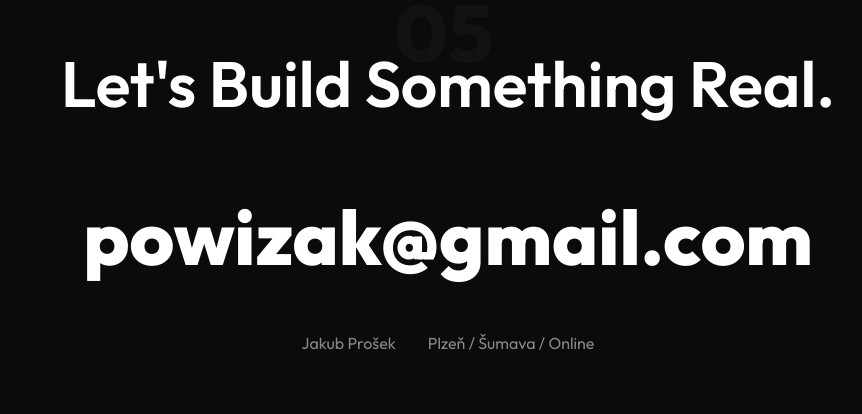
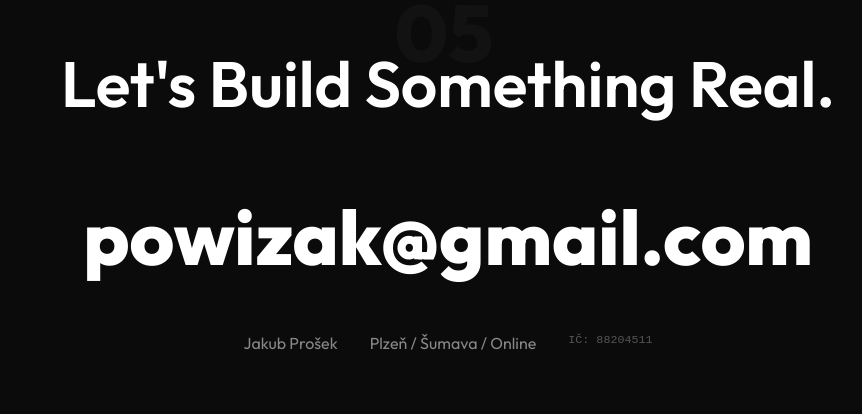
Before and after one commit to powizak/JakubProsek, a website built with Vite: page index.html in a window 1280 px wide. Shown: the part 3521-3935 px from the top of the page, without its empty margins (192-1054 px from the left). Built offline with nearby package versions, Linux system fonts and the light colour scheme; files whose address does not match are found by name.

Commit message:
Add IČ and improve styling

```diff
--- a/index.html
+++ b/index.html
@@ -212,6 +212,7 @@
                     <div class="contact-details">
                         <span>Jakub Prošek</span>
                         <span>Plzeň / Šumava / Online</span>
+                        <span class="ico">IČ: 88204511</span>
                     </div>
 
                     <div class="social-links">
--- a/src/styles/main.scss
+++ b/src/styles/main.scss
@@ -463,6 +463,14 @@ a {
     gap: 2rem;
     margin-bottom: 4rem;
     color: #888;
+    flex-wrap: wrap;
+    /* allow wrapping on small screens */
+
+    .ico {
+      font-family: monospace;
+      opacity: 0.6;
+      font-size: 0.9em;
+    }
   }
 
   .main-footer {
```
